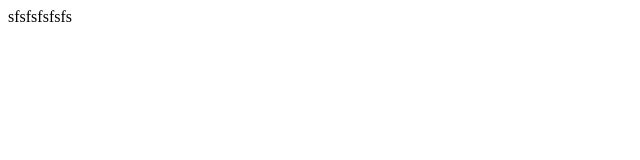
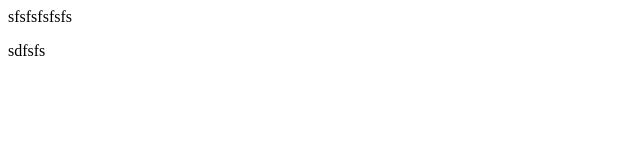
Before and after one commit to Punit-creator/localrepo, a plain HTML site: page index.html in a window 1280 px wide. Shown: the full height of the page, 0-640 px from the left. Drawn offline with Linux system fonts and the light colour scheme.

Commit message:
add sfsfsf html

```diff
--- a/index.html
+++ b/index.html
@@ -1,3 +1,4 @@
 <html>
     <p> sfsfsfsfsfs</p>
 </html>
+<p>sdfsfs</p>
```
